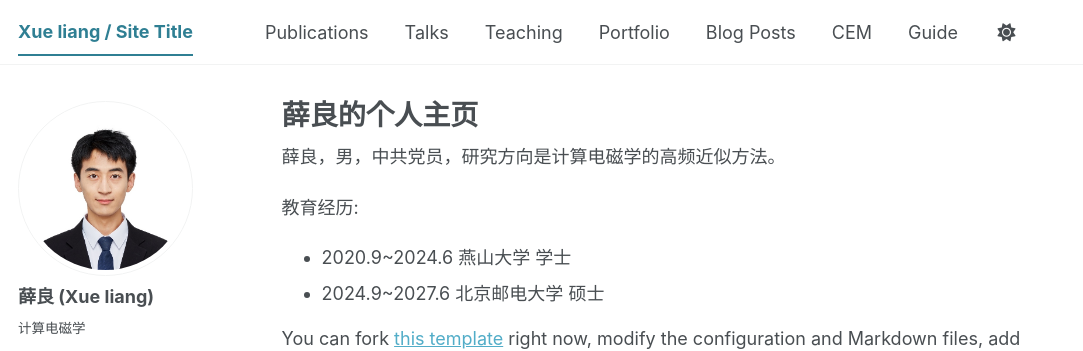
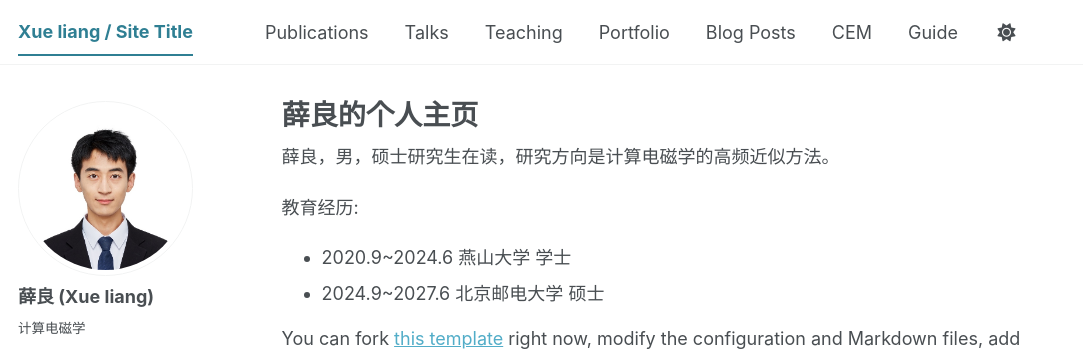
Before and after one commit to TsingHuaGo/xueliang.github.io, a Jekyll site: the page built from _pages/about.md, in a window 1280 px wide and 900 px high. Shown: the top 351 px of the window, without its empty margins (0-1083 px from the left). Built offline with Jekyll 4.4.1, drawn with Linux system fonts in a browser that asks for light colours; some web fonts are replaced; a script bundle is joined from its source files by our own code; library files that are not in the unit come from our copies.

Commit message:
Update about.md

```diff
--- a/_pages/about.md
+++ b/_pages/about.md
@@ -7,7 +7,7 @@ redirect_from:
   - /about.html
 ---
 
-薛良，男，中共党员，研究方向是计算电磁学的高频近似方法。
+薛良，男，硕士研究生在读，研究方向是计算电磁学的高频近似方法。
 
 教育经历:
 - 2020.9~2024.6    燕山大学    学士
```
